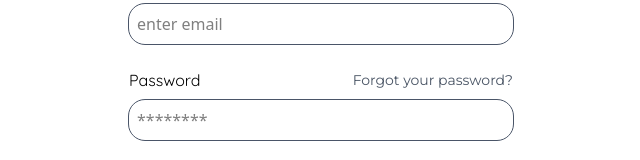
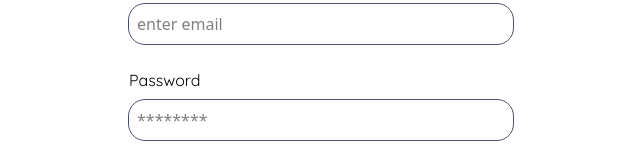
Before and after one commit to Tipo45/Med-Records-Management-System, a React (Vite) app: page /login/doctor in a window 1280 px wide. Shown: the part 292-452 px from the top of the page, without its empty margins (319-959 px from the left). Built offline with nearby package versions, Linux system fonts and the light colour scheme; a web font is replaced by a local one; what pocketbase would draw is missing.

Commit message:
almost done

```diff
--- a/src/Components/Signin/DocLogin.jsx
+++ b/src/Components/Signin/DocLogin.jsx
@@ -107,14 +107,7 @@ const DocLogin = () => {
                   >
                     Password
                   </label>
-                  <Link
-                    to="/"
-                    className="ml-auto font-secondary text-sm underline-offset-4 hover:text-secondary hover:underline text-gray-600"
-                    data-aos="fade-right"
-                    data-aos-duration="2500"
-                  >
-                    Forgot your password?
-                  </Link>
+
                 </div>
                 <input
                   id="password"
--- a/src/Components/Signin/NurseLogin.jsx
+++ b/src/Components/Signin/NurseLogin.jsx
@@ -107,14 +107,7 @@ const NurseLogin = () => {
                   >
                     Password
                   </label>
-                  <Link
-                    to="/"
-                    className="ml-auto font-secondary text-sm underline-offset-4 hover:text-secondary hover:underline text-gray-600"
-                    data-aos="fade-right"
-                    data-aos-duration="2500"
-                  >
-                    Forgot your password?
-                  </Link>
+
                 </div>
                 <input
                   id="password"
```
